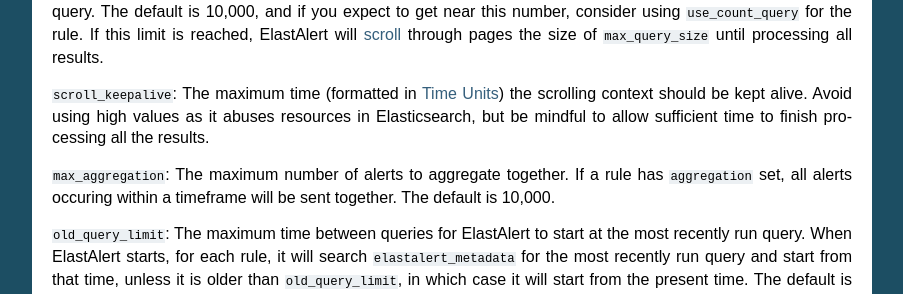
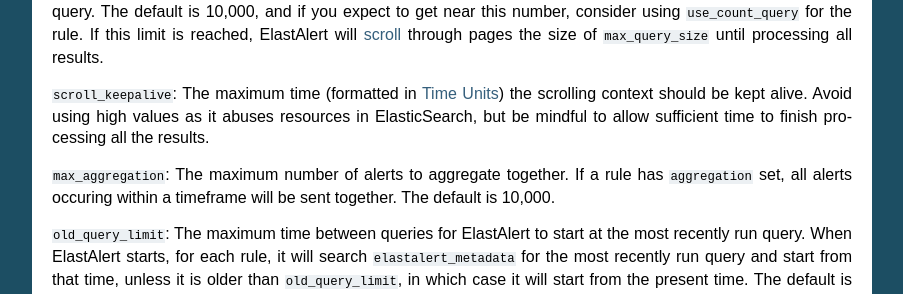
Before and after one commit to Yelp/elastalert, a Sphinx documentation site: the page built from docs/source/elastalert.rst, in a window 1280 px wide and 900 px high, scrolled down 2574 px. Shown: the part 175-469 px from the top of the window, without its empty margins (198-1101 px from the left). Built offline with Sphinx 7.4.7, drawn with Linux system fonts in a browser that asks for light colours.

```diff
--- a/docs/source/elastalert.rst
+++ b/docs/source/elastalert.rst
@@ -140,7 +140,7 @@ configuration.
 default is 10,000, and if you expect to get near this number, consider using ``use_count_query`` for the rule. If this
 limit is reached, ElastAlert will `scroll <https://www.elastic.co/guide/en/elasticsearch/reference/current/search-request-scroll.html>`_ through pages the size of ``max_query_size`` until processing all results.
 
-``scroll_keepalive``: The maximum time (formatted in `Time Units <https://www.elastic.co/guide/en/elasticsearch/reference/current/common-options.html#time-units>`_) the scrolling context should be kept alive. Avoid using high values as it abuses resources in Elasticsearch, but be mindful to allow sufficient time to finish processing all the results.
+``scroll_keepalive``: The maximum time (formatted in `Time Units <https://www.elastic.co/guide/en/elasticsearch/reference/current/common-options.html#time-units>`_) the scrolling context should be kept alive. Avoid using high values as it abuses resources in ElasticSearch, but be mindful to allow sufficient time to finish processing all the results.
 
 ``max_aggregation``: The maximum number of alerts to aggregate together. If a rule has ``aggregation`` set, all
 alerts occuring within a timeframe will be sent together. The default is 10,000.
```
